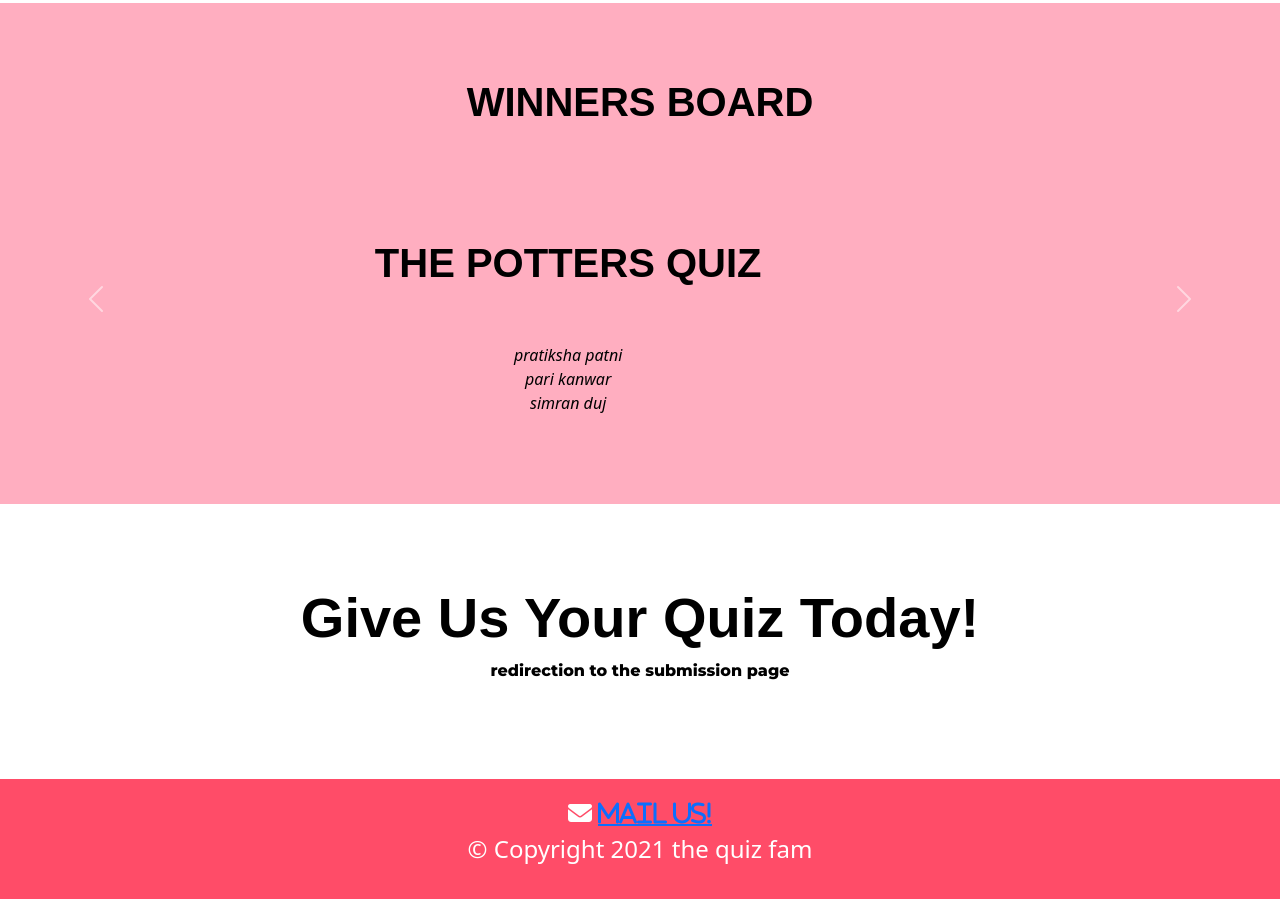
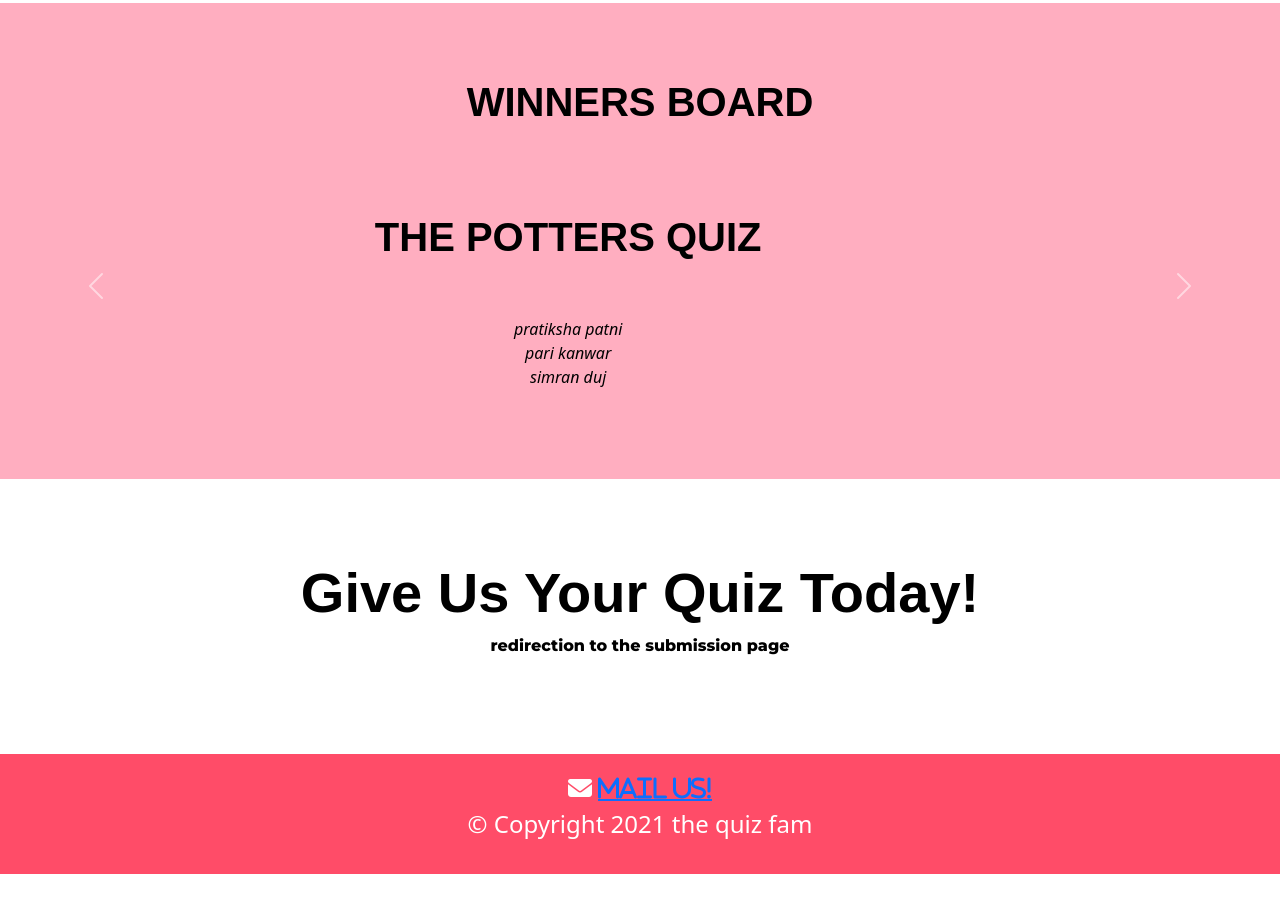
Before and after one commit to fam-quiz/theQUIZfam, a plain HTML site: page index.html in a window 1280 px wide. Shown: the part 1327-2226 px from the top of the page. After the commit the page ends 2201 px from the top, so only its background shows below. Drawn offline with nearby package versions, Linux system fonts and the light colour scheme; files whose address does not match are found by name.

Commit message:
Update index.html

```diff
--- a/index.html
+++ b/index.html
@@ -18,7 +18,7 @@
   <script src="https://stackpath.bootstrapcdn.com/bootstrap/5.0.0-alpha2/js/bootstrap.bundle.min.js" integrity="sha384-BOsAfwzjNJHrJ8cZidOg56tcQWfp6y72vEJ8xQ9w6Quywb24iOsW913URv1IS4GD" crossorigin="anonymous"></script>
 
   <!-- CSS -->
-  <link rel="stylesheet" href="C:\Users\medha\Desktop\web develoup\quiz website\styles.css">
+  <link rel="stylesheet" href="styles.css">
 </head>
 
 <body>
```
